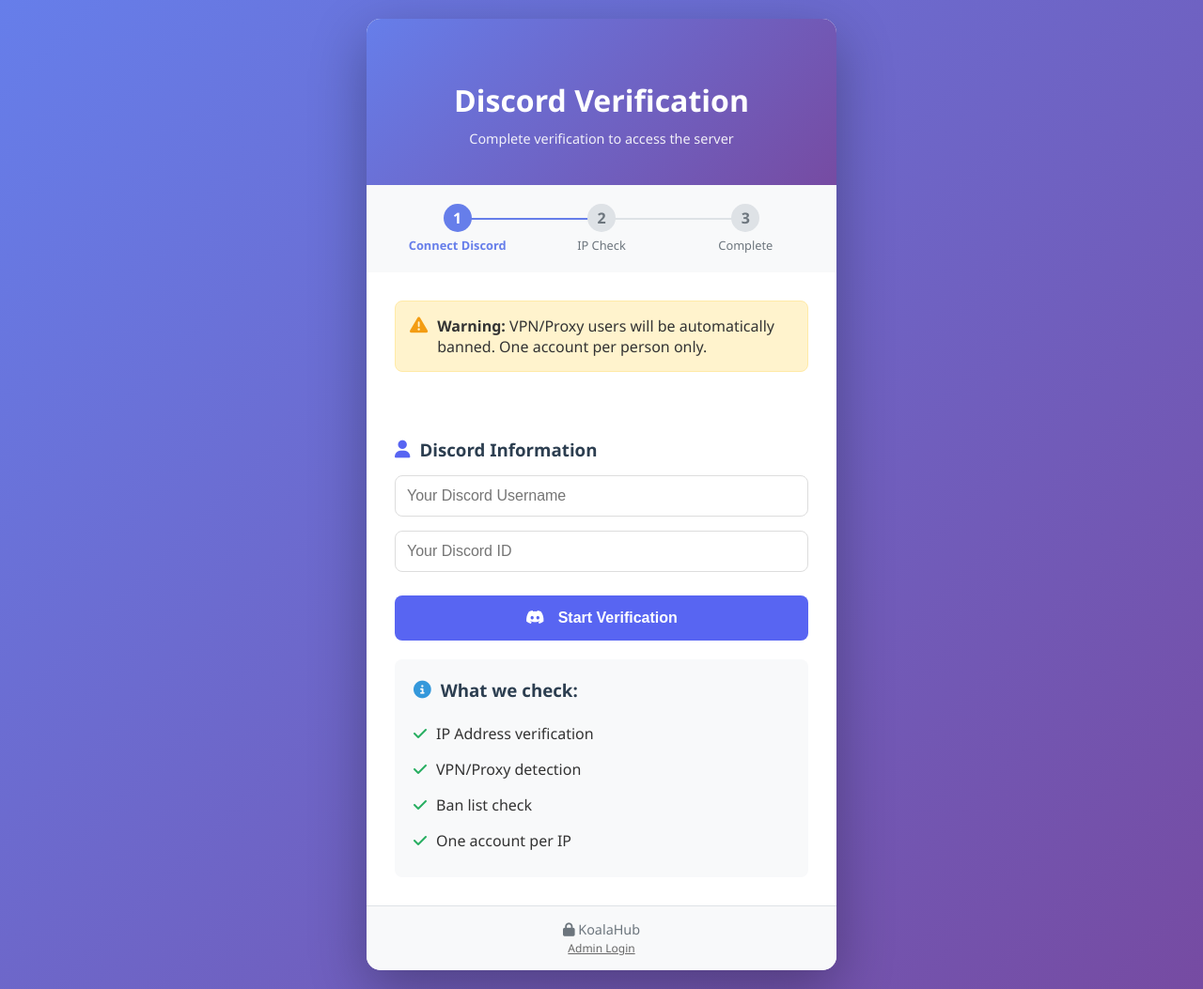
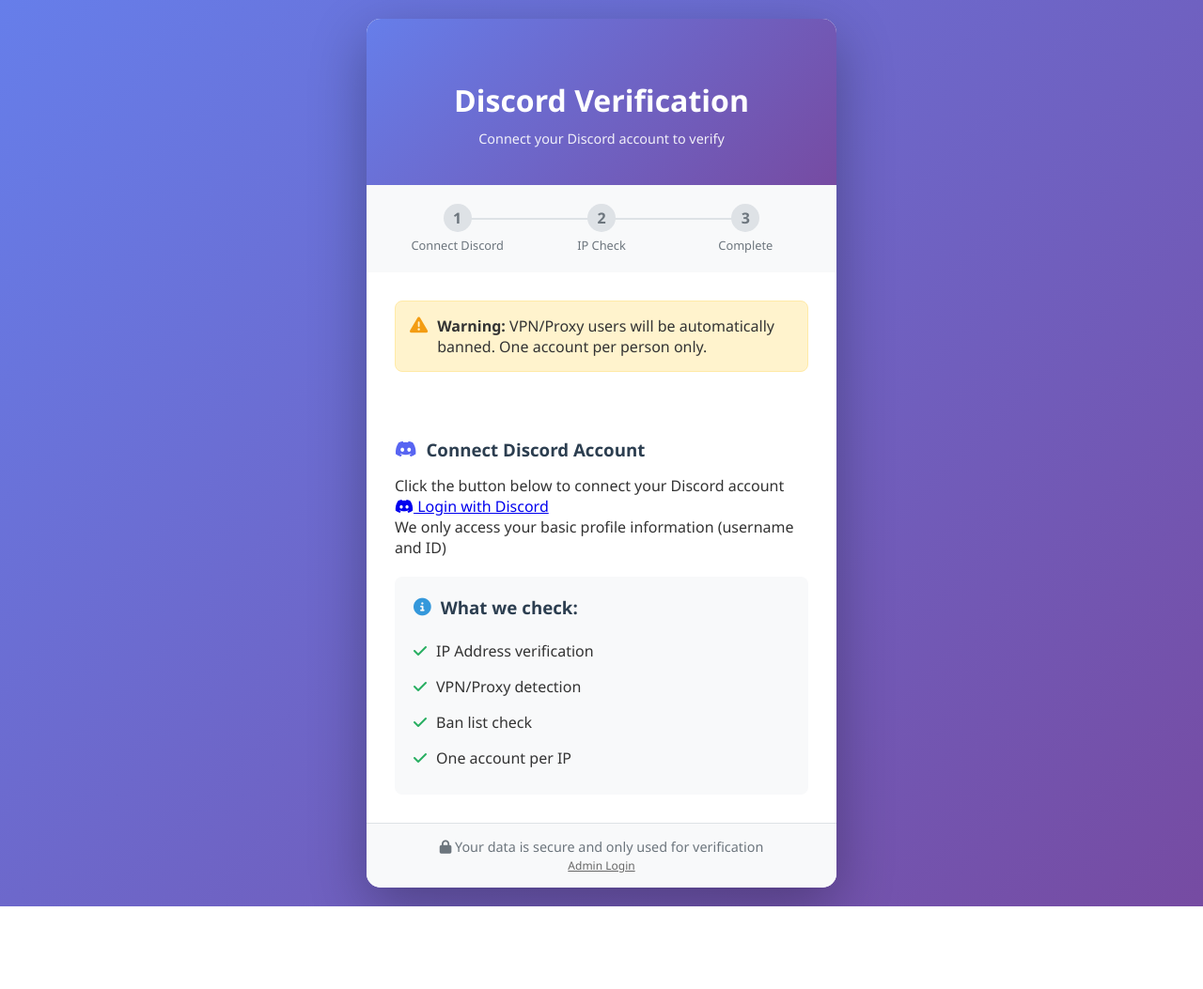
Before and after one commit to vthangsinkyi/Verification, a Flask app: template website/templates/verify.html in a window 1280 px wide. Shown: the whole page at 94% size. After the commit the page ends 965 px from the top, so only its background shows below. Run offline with Flask 3, Linux system fonts and the light colour scheme; the template is opened without the code that fills it, so the values that code supplies are empty.

Commit message:
Add files via upload

```diff
--- a/website/templates/verify.html
+++ b/website/templates/verify.html
@@ -13,11 +13,11 @@
             <div class="verification-header">
                 <i class="fas fa-shield-check fa-3x"></i>
                 <h1>Discord Verification</h1>
-                <p class="subtitle">Complete verification to access the server</p>
+                <p class="subtitle">Connect your Discord account to verify</p>
             </div>
 
             <div class="verification-steps">
-                <div class="step active">
+                <div class="step {% if discord_user %}active{% endif %}">
                     <span class="step-number">1</span>
                     <span class="step-text">Connect Discord</span>
                 </div>
@@ -40,13 +40,43 @@
                 <div id="verificationResult"></div>
 
                 <div class="verification-form">
-                    <h3><i class="fas fa-user"></i> Discord Information</h3>
-                    <input type="text" id="discordUsername" placeholder="Your Discord Username" required>
-                    <input type="text" id="discordID" placeholder="Your Discord ID" required>
+                    {% if not discord_user %}
+                    <div class="discord-connect">
+                        <h3><i class="fab fa-discord"></i> Connect Discord Account</h3>
+                        <p>Click the button below to connect your Discord account</p>
+
+                        <a href="{{ url_for('auth_discord') }}" class="btn-discord">
+                            <i class="fab fa-discord"></i> Login with Discord
+                        </a>
+
+                        <p class="small-text">We only access your basic profile information (username and ID)</p>
+                    </div>
+                    {% else %}
+                    <div class="discord-connected">
+                        <div class="user-info">
+                            <div class="avatar-placeholder">
+                                <i class="fas fa-user"></i>
+                            </div>
+                            <div class="user-details">
+                                <h3>{{ discord_user.full_username }}</h3>
+                                <p>ID: {{ discord_user.id }}</p>
+                            </div>
+                        </div>
+
+                        <div class="action-buttons">
+                            <a href="{{ url_for('auth_logout') }}" class="btn-logout">
+                                <i class="fas fa-sign-out-alt"></i> Use Different Account
+                            </a>
+                        </div>
+
+                        <h3 style="margin-top: 30px;"><i class="fas fa-shield-check"></i> Ready to Verify</h3>
+                        <p>Click the button below to complete verification</p>
 
                         <button id="startVerification" class="btn-verify">
-                        <i class="fab fa-discord"></i> Start Verification
+                            <i class="fas fa-check-circle"></i> Start Verification
                         </button>
+                    </div>
+                    {% endif %}
                 </div>
 
                 <div class="info-box">
@@ -61,22 +91,14 @@
             </div>
 
             <div class="verification-footer">
-                <p><i class="fas fa-lock"></i> KoalaHub</p>
-                <p><a href="/verify" style="color: #666; font-size: 12px;">Admin Login</a></p>
+                <p><i class="fas fa-lock"></i> Your data is secure and only used for verification</p>
+                <p><a href="/admin/login" style="color: #666; font-size: 12px;">Admin Login</a></p>
             </div>
         </div>
     </div>
 
     <script>
-        document.getElementById('startVerification').addEventListener('click', async function() {
-            const username = document.getElementById('discordUsername').value;
-            const discordId = document.getElementById('discordID').value;
-
-            if (!username || !discordId) {
-                showResult('Please fill in both fields', 'error');
-                return;
-            }
-
+        document.getElementById('startVerification')?.addEventListener('click', async function() {
             showResult('Verifying...', 'loading');
 
             try {
@@ -84,11 +106,7 @@
                     method: 'POST',
                     headers: {
                         'Content-Type': 'application/json',
-                    },
-                    body: JSON.stringify({
-                        username: username,
-                        discord_id: discordId
-                    })
+                    }
                 });
 
                 const data = await response.json();
@@ -101,8 +119,25 @@
                             <p>Username: ${data.data.username}</p>
                             <p>VPN Check: ${data.data.vpn_check}</p>
                             <p>You can now return to Discord and access the server.</p>
+                            <p>The bot will automatically give you the Verified role.</p>
                         </div>
                     `, 'success');
+
+                    // Clear the form
+                    setTimeout(() => {
+                        window.location.href = '/verify';
+                    }, 5000);
+                } else {
+                    if (data.requires_oauth) {
+                        showResult(`
+                            <div style="color: orange;">
+                                <h3><i class="fas fa-exclamation-circle"></i> Discord Login Required</h3>
+                                <p>Please connect your Discord account first.</p>
+                                <p><a href="/auth/discord" class="btn-discord" style="display: inline-block; margin-top: 10px;">
+                                    <i class="fab fa-discord"></i> Login with Discord
+                                </a></p>
+                            </div>
+                        `, 'error');
                     } else {
                         showResult(`
                             <div style="color: red;">
@@ -112,6 +147,7 @@
                             </div>
                         `, 'error');
                     }
+                }
             } catch (error) {
                 showResult('Error connecting to server', 'error');
             }
@@ -120,6 +156,9 @@
         function showResult(message, type) {
             const resultDiv = document.getElementById('verificationResult');
             resultDiv.innerHTML = `<div class="result-${type}">${message}</div>`;
+
+            // Scroll to result
+            resultDiv.scrollIntoView({ behavior: 'smooth', block: 'center' });
         }
     </script>
 </body>
```
Lines whose indentation alone changed are shown as unchanged.
